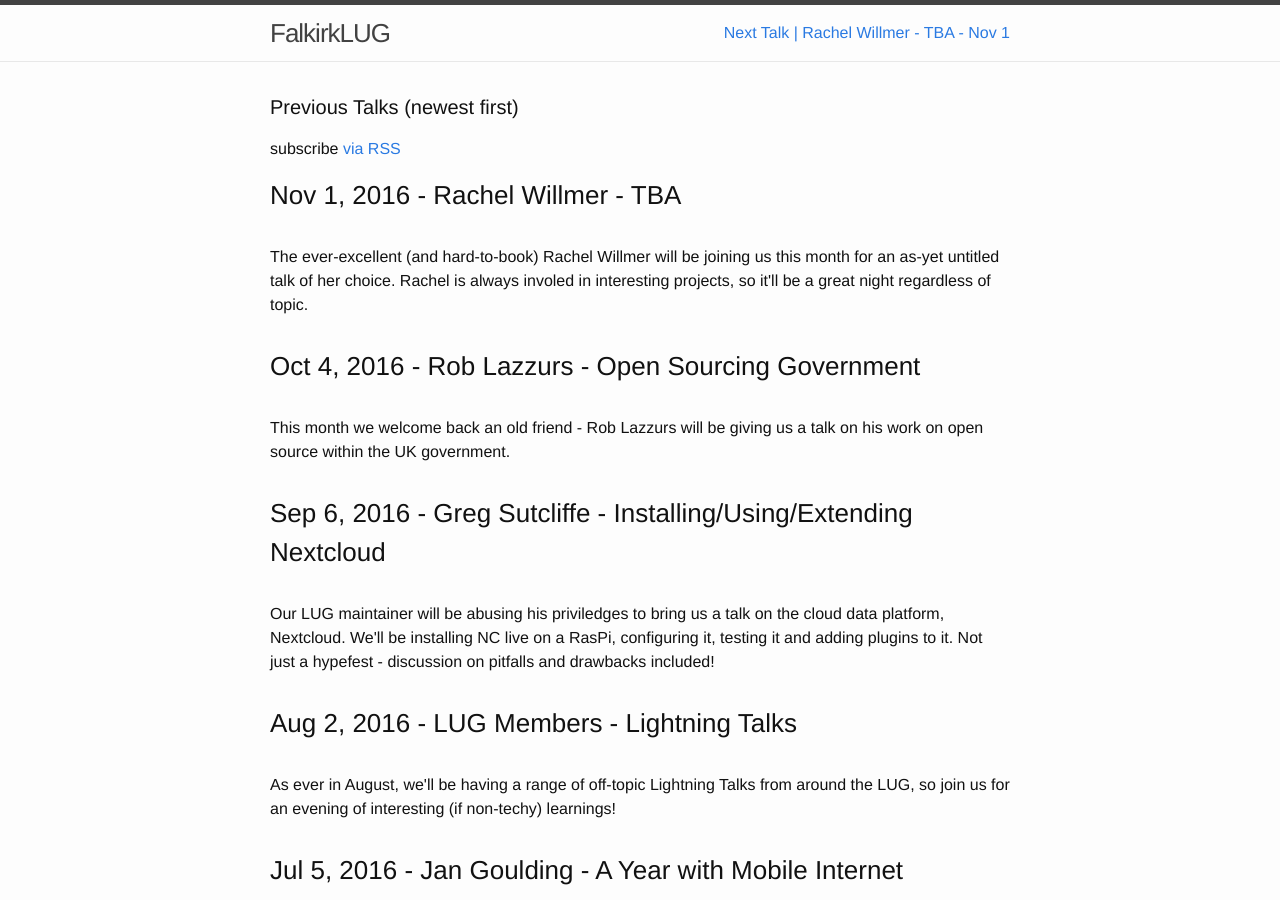
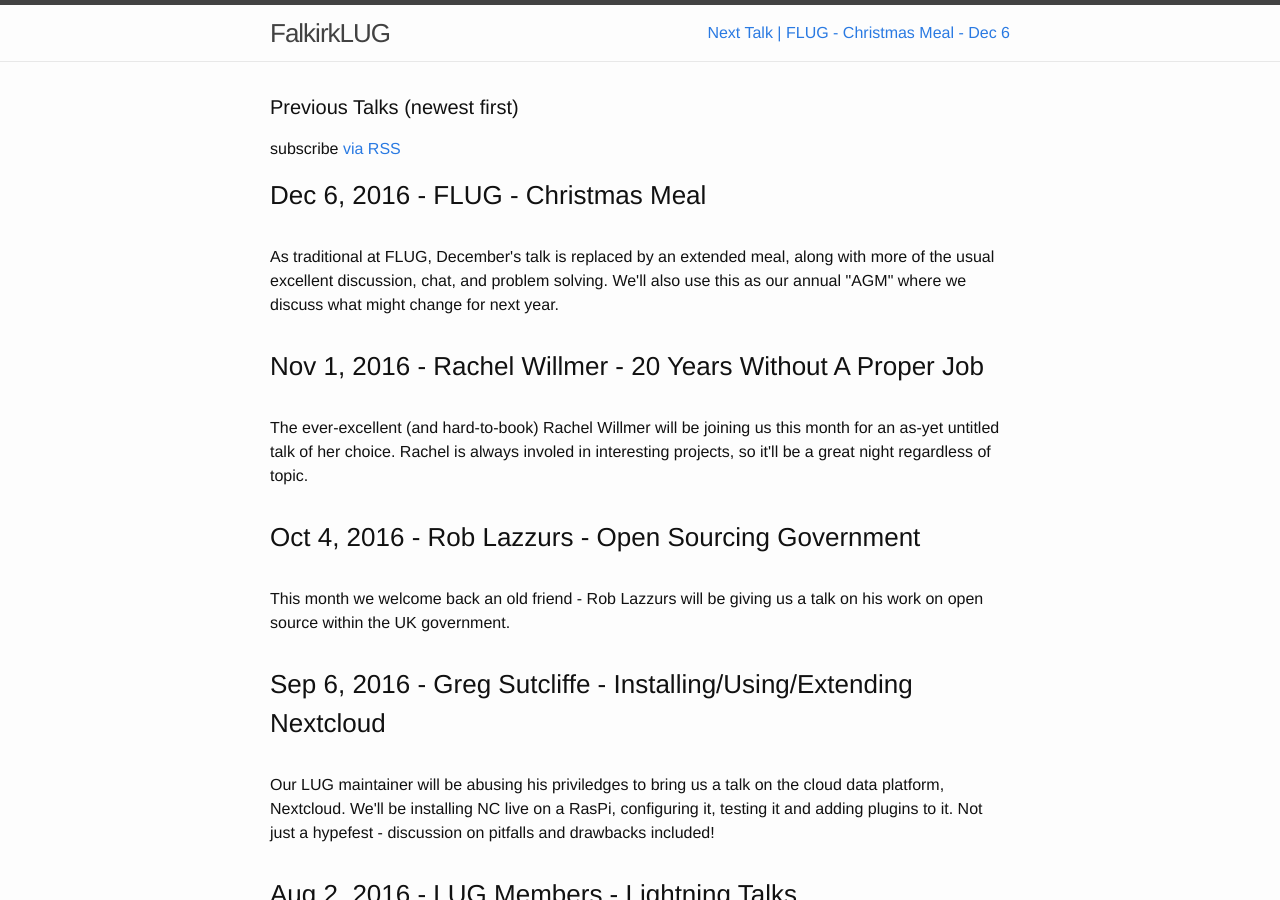
Before and after one commit to FalkirkLUG/FalkirkLUG.github.io, a Jekyll site: the page built from talks.md, in a window 1280 px wide and 900 px high. Built offline with Jekyll 4.4.1, drawn with Linux system fonts in a browser that asks for light colours.

Commit message:
Add December talk

```diff
--- a/_data/talks.yml
+++ b/_data/talks.yml
@@ -43,9 +43,17 @@
     This month we welcome back an old friend - Rob Lazzurs will be giving us a
     talk on his work on open source within the UK government.
 - speaker: 'Rachel Willmer'
-  title:   'TBA'
+  title:   '20 Years Without A Proper Job'
   date: 2016-11-01
   description: |
     The ever-excellent (and hard-to-book) Rachel Willmer will be joining us this
     month for an as-yet untitled talk of her choice. Rachel is always involed in
     interesting projects, so it'll be a great night regardless of topic.
+- speaker: 'FLUG'
+  title:   'Christmas Meal'
+  date: 2016-12-06
+  description: |
+    As traditional at FLUG, December's talk is replaced by an extended meal,
+    along with more of the usual excellent discussion, chat, and problem
+    solving. We'll also use this as our annual "AGM" where we discuss what
+    might change for next year.
```
